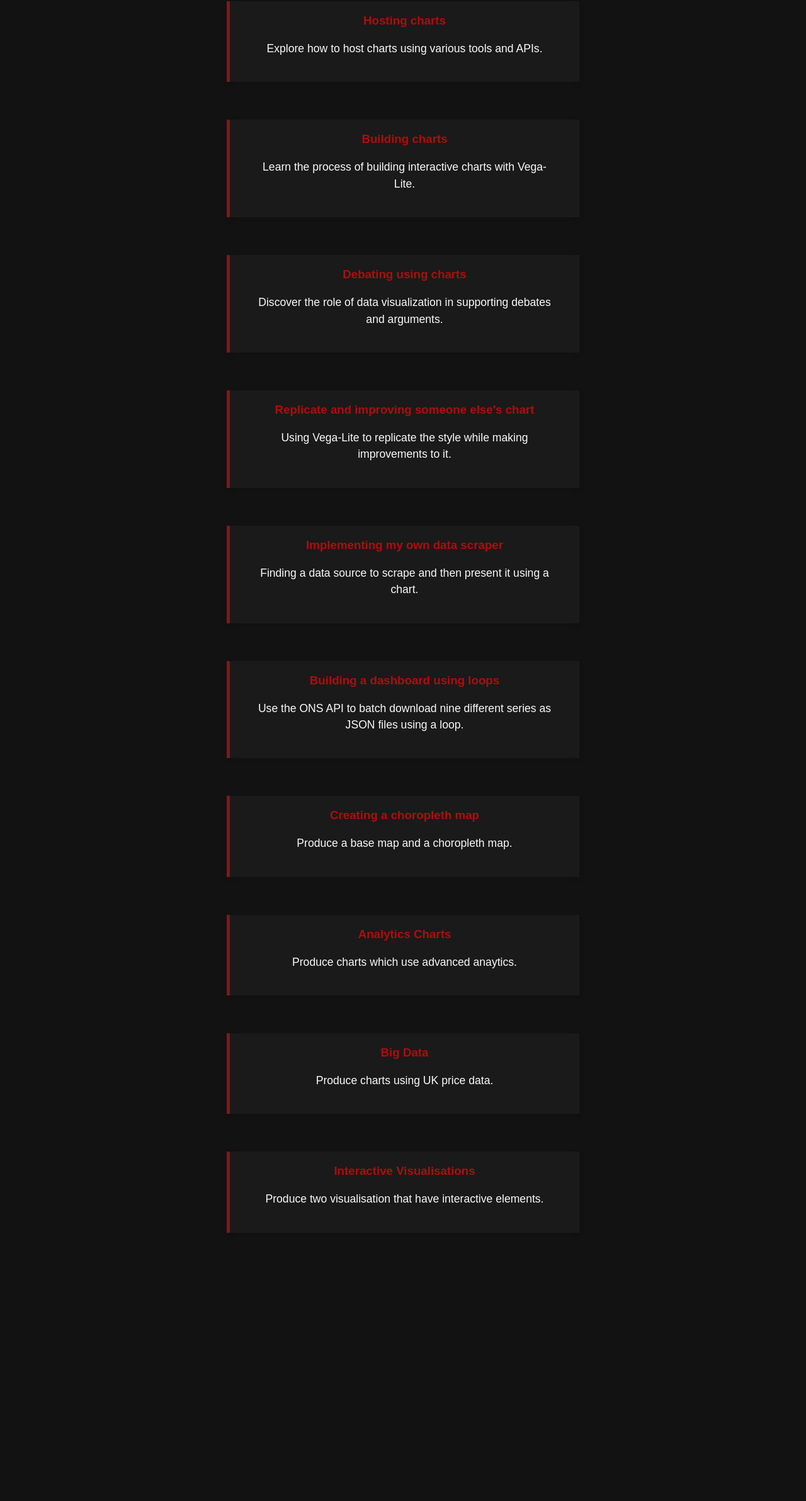
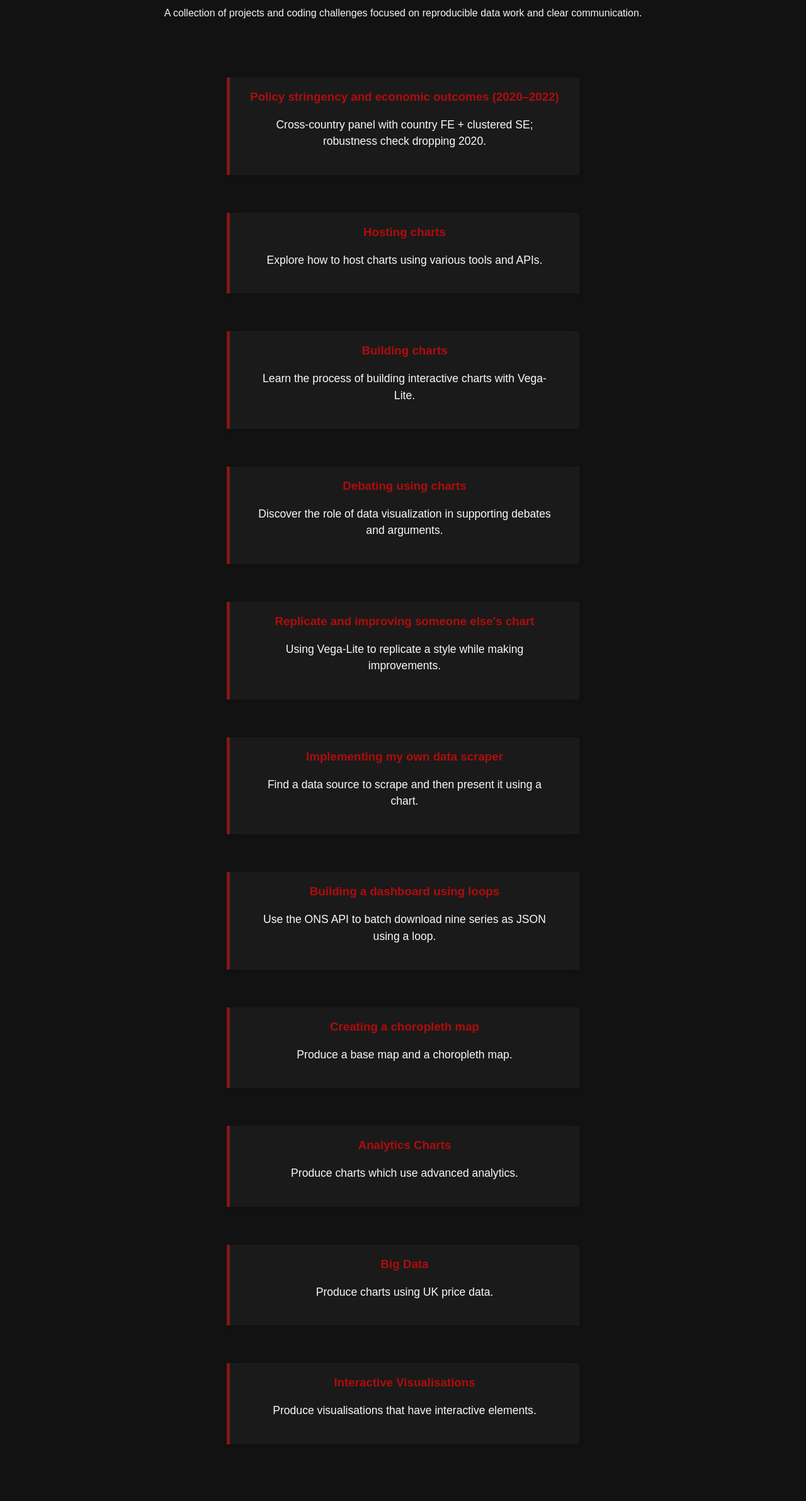
Before and after one commit to shannanliew/shannanliew.github.io, a plain HTML site: page index.html in a window 1280 px wide. Shown: the part 153-2537 px from the top of the page at 63% size. Before the commit the page ends 2201 px from the top, so only its background shows below. Drawn offline with Linux system fonts and the light colour scheme.

Commit message:
Add files via upload

```diff
--- a/index.html
+++ b/index.html
@@ -1,16 +1,18 @@
-<!DOCTYPE html>
+<!doctype html>
 <html lang="en">
 <head>
-    <meta charset="UTF-8">
-    <meta name="viewport" content="width=device-width, initial-scale=1.0">
+  <meta charset="utf-8" />
+  <meta name="viewport" content="width=device-width, initial-scale=1" />
   <title>Shan Nan's Data Science Portfolio</title>
-    <link rel="stylesheet" href="index.css">
+  <link rel="stylesheet" href="index.css" />
 </head>
+
 <body>
   <header>
     <div class="site-title">
       <h2>Shan Nan's Data Science Portfolio</h2>
     </div>
+
     <nav>
       <ul>
         <li class="dropdown">
@@ -23,10 +25,10 @@
             Menu
           </a>
           <div class="dropdown-content">
-                        <a href="#home">Home</a>
-                        <a href="index.html">Portfolio</a>
+            <a href="index.html">Home</a>
             <a href="project.html">Project</a>
-                        <a href="https://github.com/shannanliew" target="_blank">My Github</a>
+            <a href="covid-policy-stringency.html">COVID policy project</a>
+            <a href="https://github.com/shannanliew" target="_blank" rel="noopener">My Github</a>
           </div>
         </li>
       </ul>
@@ -34,68 +36,90 @@
   </header>
 
   <main>
-        <section class="card-container">
+    <h1>Shan Nan's Data Science Portfolio</h1>
+    <p>
+      A collection of projects and coding challenges focused on reproducible data work and clear communication.
+    </p>
+
+    <div class="card-container">
+      <!-- NEW: COVID project card -->
+      <a href="covid-policy-stringency.html" class="card-link">
+        <div class="card">
+          <h3>Policy stringency and economic outcomes (2020–2022)</h3>
+          <p>Cross-country panel with country FE + clustered SE; robustness check dropping 2020.</p>
+        </div>
+      </a>
+
       <a href="hostingcharts.html" class="card-link">
         <div class="card">
           <h3>Hosting charts</h3>
           <p>Explore how to host charts using various tools and APIs.</p>
         </div>
       </a>
+
       <a href="buildingcharts.html" class="card-link">
         <div class="card">
           <h3>Building charts</h3>
           <p>Learn the process of building interactive charts with Vega-Lite.</p>
         </div>
       </a>
+
       <a href="debatingcharts.html" class="card-link">
         <div class="card">
           <h3>Debating using charts</h3>
           <p>Discover the role of data visualization in supporting debates and arguments.</p>
         </div>
       </a>
+
       <a href="replicatingcharts.html" class="card-link">
         <div class="card">
           <h3>Replicate and improving someone else's chart</h3>
-                    <p>Using Vega-Lite to replicate the style while making improvements to it.</p>
+          <p>Using Vega-Lite to replicate a style while making improvements.</p>
         </div>
       </a>
+
       <a href="datascraping.html" class="card-link">
         <div class="card">
           <h3>Implementing my own data scraper</h3>
-                    <p>Finding a data source to scrape and then present it using a chart.</p>
+          <p>Find a data source to scrape and then present it using a chart.</p>
         </div>
       </a>
+
       <a href="dashboardloops.html" class="card-link">
         <div class="card">
           <h3>Building a dashboard using loops</h3>
-                    <p>Use the ONS API to batch download nine different series as JSON files using a loop.</p>
+          <p>Use the ONS API to batch download nine series as JSON using a loop.</p>
         </div>
       </a>
+
       <a href="maps.html" class="card-link">
         <div class="card">
           <h3>Creating a choropleth map</h3>
           <p>Produce a base map and a choropleth map.</p>
         </div>
       </a>
+
       <a href="advancedanalytics.html" class="card-link">
         <div class="card">
           <h3>Analytics Charts</h3>
-                    <p>Produce charts which use advanced anaytics.</p>
+          <p>Produce charts which use advanced analytics.</p>
         </div>
       </a>
+
       <a href="bigdata.html" class="card-link">
         <div class="card">
           <h3>Big Data</h3>
           <p>Produce charts using UK price data.</p>
         </div>
       </a>
+
       <a href="interactivevisualisations.html" class="card-link">
         <div class="card">
           <h3>Interactive Visualisations</h3>
-                    <p>Produce two visualisation that have interactive elements.</p>
+          <p>Produce visualisations that have interactive elements.</p>
         </div>
       </a>
-        </section>
+    </div>
   </main>
 </body>
 </html>
```
Lines whose indentation alone changed are shown as unchanged.
